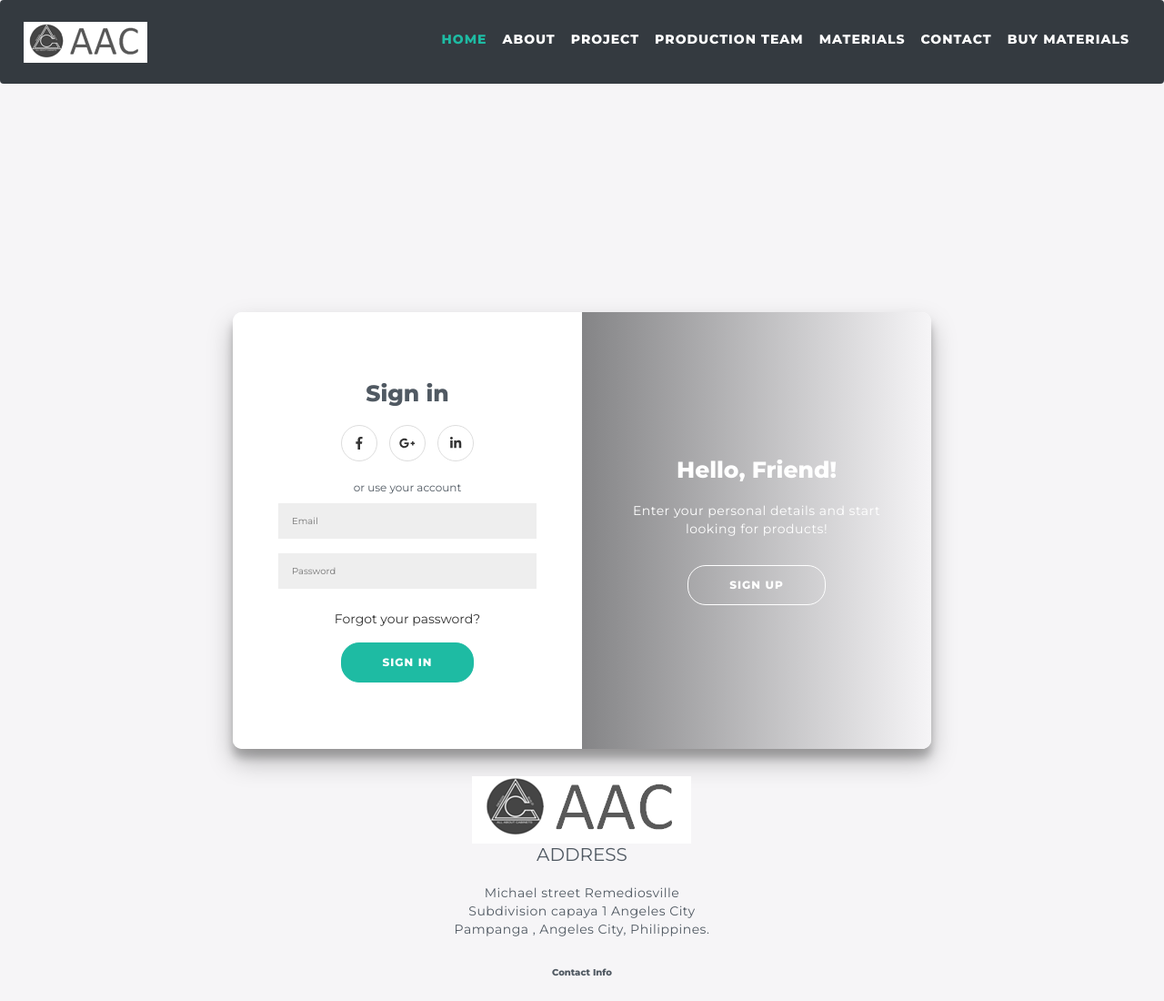
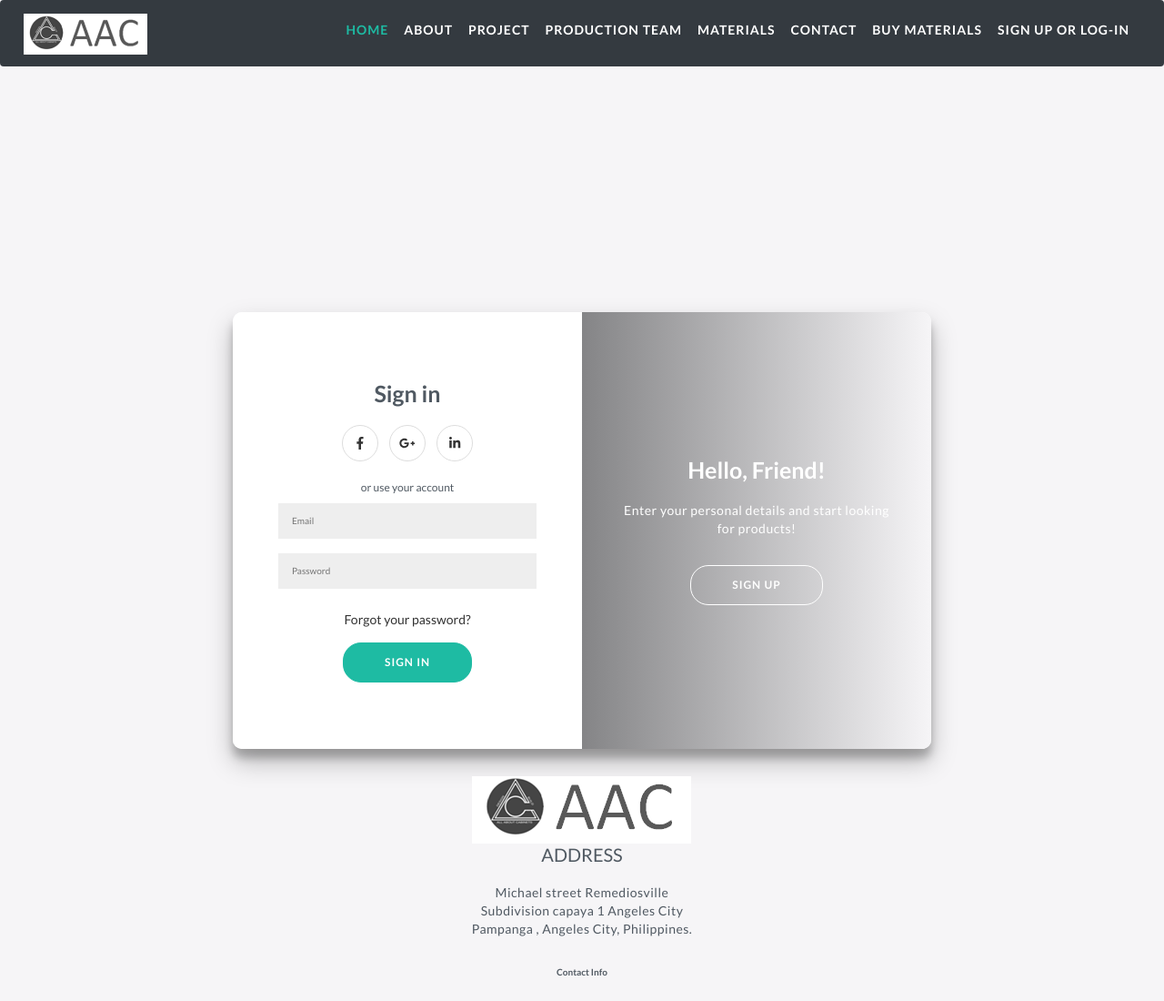
Before and after one commit to jvjereza/MP2, a plain HTML site: page signlog.html in a window 1280 px wide. Shown: the top 1100 px of the page at 91% size. Drawn offline with nearby package versions, Linux system fonts and the light colour scheme.

Commit message:
update #2

```diff
--- a/css/signlog.css
+++ b/css/signlog.css
@@ -1,16 +1,26 @@
-@import url('https://fonts.googleapis.com/css?family=Montserrat:400,800');
+
 
 * {
 	box-sizing: border-box;
 }
 
+.navbar {
+	text-transform: uppercase;
+	font-weight: 700;
+	font-size: .9rem;
+	background: rgba(0, 0, 0, 0,6) !important;
+	letter-spacing: .1rem;
+	height: 73px;
+}
+.navbar-brand img {
+	height: 4.5rem;
+}
 body {
 	background: #f6f5f7;
 	display: flex;
 	justify-content: center;
 	align-items: center;
 	flex-direction: column;
-	font-family: 'Montserrat', sans-serif;
 	height: 200vh;
 	margin: -20px 0 50px;
 }
@@ -79,6 +89,7 @@ button.ghost:hover {
   border: #131416
   transition: 0.5s;
 }
+
 form {
 	background-color: #FFFFFF;
 	display: flex;
--- a/signlog.html
+++ b/signlog.html
@@ -55,6 +55,7 @@ data-target="#navbarResponsive">
 <li class="nav-item">
 	<a class="nav-link" href="./cart/index.html" target="blank">Buy Materials</a>
 </li>
+<li class="nav-item"><a class="nav-link" href="./signlog.html" target="_blank">Sign Up Or Log-In</a></li>
 </ul>
 </div>
 </nav>
```
Also changed, not shown: index.html (+1 -0 lines).
